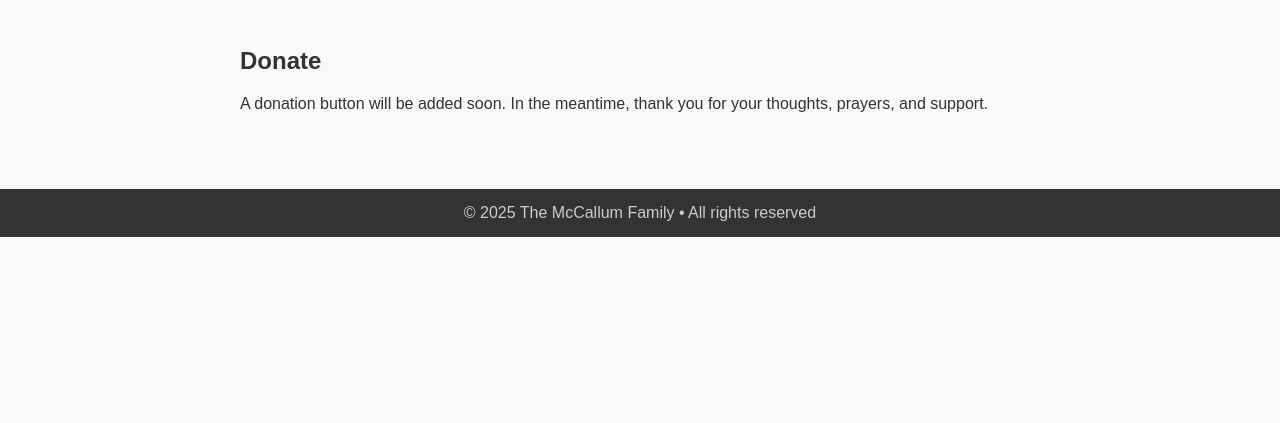
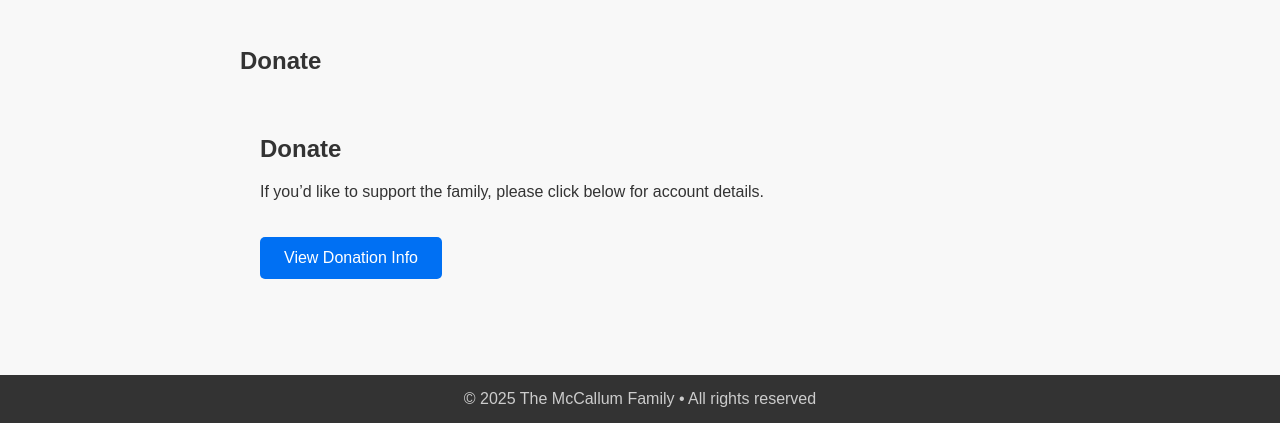
Before and after one commit to Honortribute/Jimmy-Mccallum-funeral, a plain HTML site: page index.html in a window 1280 px wide. Shown: the part 1202-1625 px from the top of the page. Before the commit the page ends 1439 px from the top, so only its background shows below. Drawn offline with Linux system fonts and the light colour scheme.

Commit message:
Update index.html

```diff
--- a/index.html
+++ b/index.html
@@ -40,7 +40,13 @@
 <section>
   <h2>Donate</h2>
   <p>
-    A donation button will be added soon. In the meantime, thank you for your thoughts, prayers, and support.
+    <section>
+  <h2>Donate</h2>
+  <p>
+    If you’d like to support the family, please click below for account details.
+  </p>
+  <a href="donate.html" class="donate-button">View Donation Info</a>
+</section>
   </p>
   <!-- Placeholder for future PayPal link -->
   <!-- <a href="https://paypal.me/YourLink" class="donate-button">Donate via PayPal</a> -->
```
